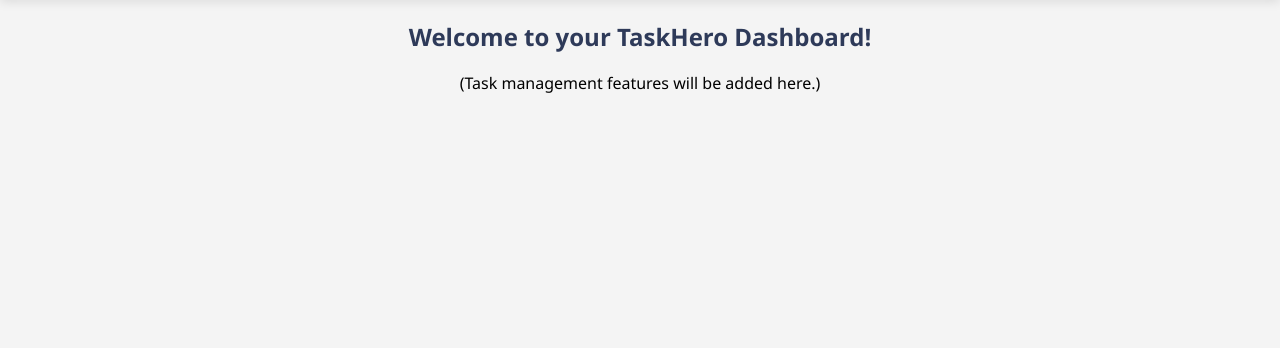
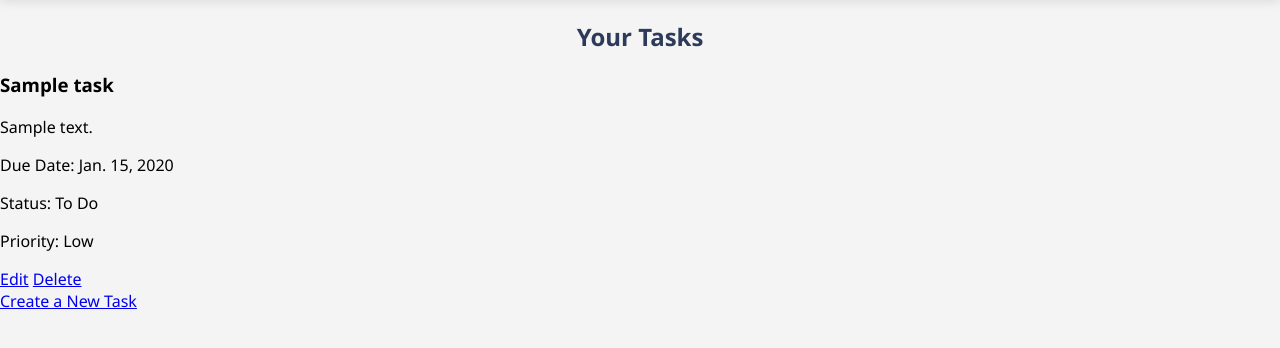
Before and after one commit to Richiemighty/Task-Management-Web-App-Using-Python-DJango-SQI-Level-3-Project-, a Django app: page /dashboard/ in a window 1280 px wide. Shown: the part 90-438 px from the top of the page. Run offline with Django 5.2, Linux system fonts and the light colour scheme; a user stored in the database is signed in; tables that the repository leaves empty hold one stand-in row (values such as "Sample post").

Commit message:
added create operation(not styled)

```diff
--- a/taskhero/core/models.py
+++ b/taskhero/core/models.py
@@ -37,3 +37,33 @@
 
     def __str__(self):
         return self.username
+
+
+
+
+
+from django.db import models
+from django.contrib.auth.models import User
+
+class Task(models.Model):
+    STATUS_CHOICES = [
+        ('to_do', 'To Do'),
+        ('in_progress', 'In Progress'),
+        ('completed', 'Completed'),
+    ]
+
+    PRIORITY_CHOICES = [
+        ('low', 'Low'),
+        ('medium', 'Medium'),
+        ('high', 'High'),
+    ]
+
+    title = models.CharField(max_length=255)
+    description = models.TextField()
+    due_date = models.DateField()
+    status = models.CharField(max_length=20, choices=STATUS_CHOICES, default='to_do')
+    priority = models.CharField(max_length=20, choices=PRIORITY_CHOICES, default='low')
+    user = models.ForeignKey(User, on_delete=models.CASCADE, related_name='tasks')  # Link task to user
+
+    def __str__(self):
+        return self.title
--- a/taskhero/core/templates/core/dashboard.html
+++ b/taskhero/core/templates/core/dashboard.html
@@ -1,5 +1,19 @@
 {% extends 'core/base.html' %}
 {% block content %}
-<h2 style="text-align:center;">Welcome to your TaskHero Dashboard!</h2>
-<p style="text-align:center;">(Task management features will be added here.)</p>
+<h2>Your Tasks</h2>
+
+<!-- Display a list of tasks -->
+{% for task in tasks %}
+    <div class="task">
+        <h3>{{ task.title }}</h3>
+        <p>{{ task.description }}</p>
+        <p>Due Date: {{ task.due_date }}</p>
+        <p>Status: {{ task.get_status_display }}</p>
+        <p>Priority: {{ task.get_priority_display }}</p>
+        <a href="{% url 'edit_task' task.id %}">Edit</a>
+        <a href="{% url 'delete_task' task.id %}">Delete</a>
+    </div>
+{% endfor %}
+
+<a href="{% url 'create_task' %}">Create a New Task</a>
 {% endblock %}
--- a/taskhero/core/urls.py
+++ b/taskhero/core/urls.py
@@ -11,4 +11,6 @@
     path('login/', views.login_view, name='login'),
     path('logout/', auth_views.LogoutView.as_view(next_page='landing'), name='logout'),
     path('dashboard/', views.dashboard, name='dashboard'),
+    path('create-task/', views.create_task, name='create_task'),  # Create task page
+
 ]
--- a/taskhero/core/views.py
+++ b/taskhero/core/views.py
@@ -1,18 +1,17 @@
 from django.shortcuts import render, redirect
-from django.contrib.auth import login
 from django.contrib.auth.decorators import login_required
 from .forms import SignupForm
 from django.contrib.auth import authenticate, login
+from django.contrib.auth.models import User
+from django.contrib import messages
+from .forms import TaskForm
+from .models import Task
+
+
 
 
 def landing(request):
     return render(request, 'core/landing.html')
-
-from django.shortcuts import render, redirect
-from django.contrib.auth.models import User
-from django.contrib.auth import login
-from django.contrib import messages
-
 
 def signup_view(request):
     if request.method == 'POST':
@@ -80,9 +79,11 @@
             return redirect('/signup/?login=true')
 
 
+
 @login_required
 def dashboard(request):
-    return render(request, 'core/dashboard.html')
+    tasks = Task.objects.filter(user=request.user)  # Only show tasks belonging to the logged-in user
+    return render(request, 'core/dashboard.html', {'tasks': tasks})
 
 
 
@@ -97,10 +98,23 @@
 
 
 
+
 @login_required
 def create_task(request):
-    # Your code for creating a task
-    pass
+    if request.method == 'POST':
+        form = TaskForm(request.POST)
+        if form.is_valid():
+            task = form.save(commit=False)
+            task.user = request.user  # Assign the task to the logged-in user
+            task.save()
+            return redirect('dashboard')  # Redirect to the dashboard after saving the task
+    else:
+        form = TaskForm()
+
+    return render(request, 'core/create_task.html', {'form': form})
+
+
+
 
 @login_required
 def edit_task(request, task_id):
```
Also changed, not shown: taskhero/core/forms.py (+20 -0 lines), taskhero/core/templates/core/create_task.html (added, +12 -0 lines), taskhero/core/migrations/0002_task.py (added), taskhero/db.sqlite3.
